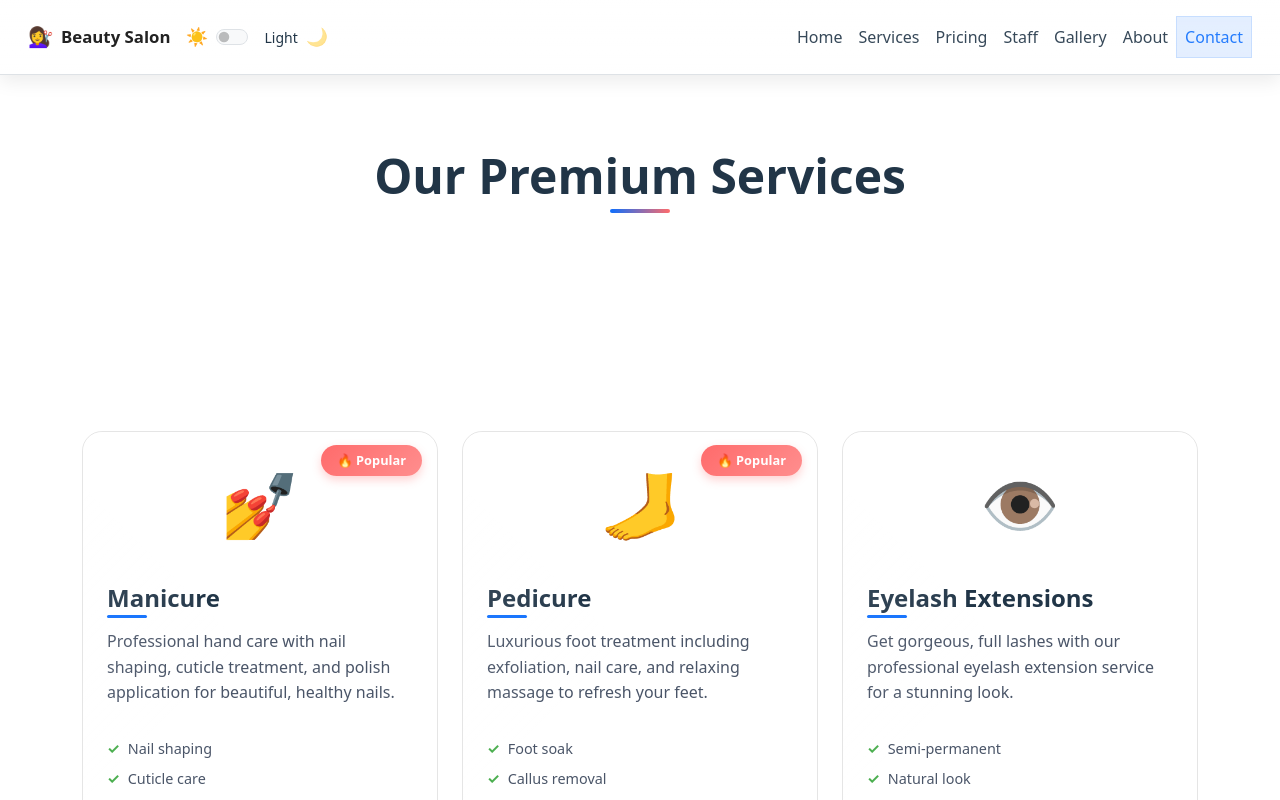
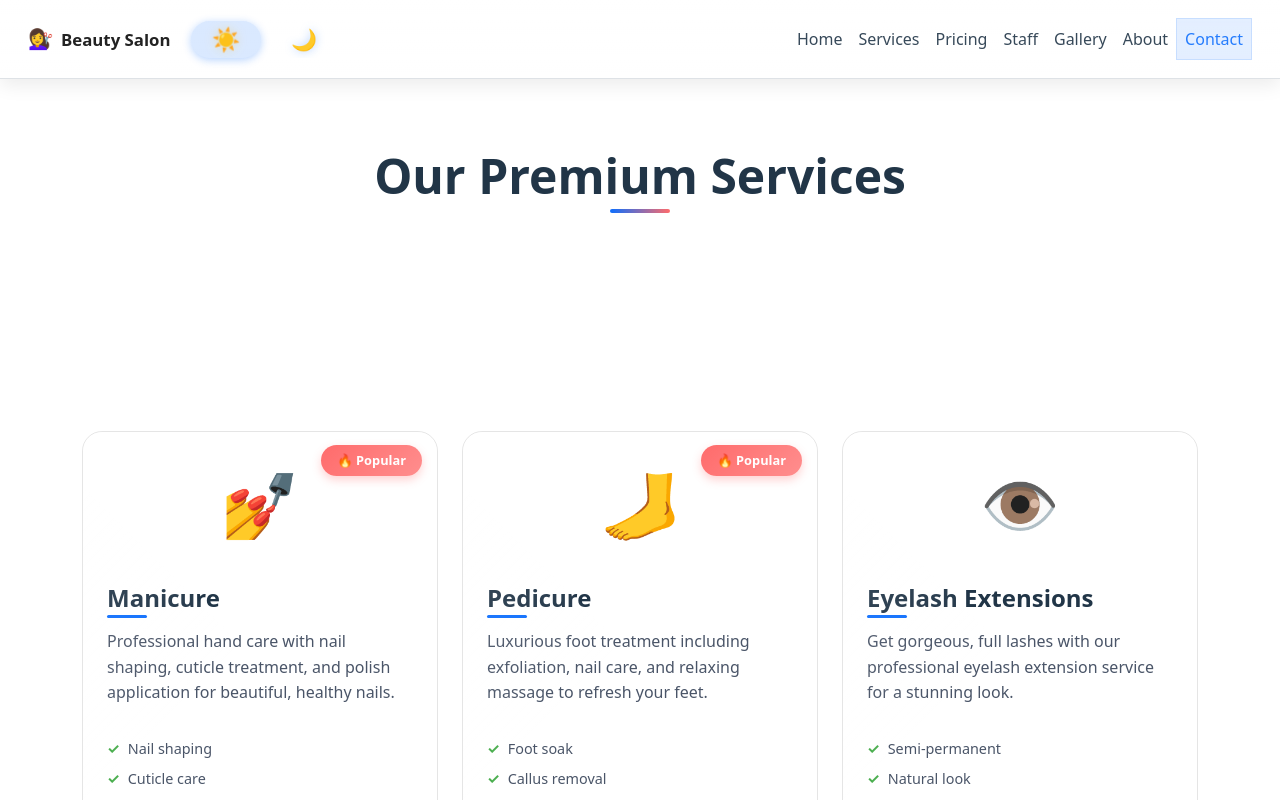
Before and after one commit to Bethelhem-Yirga/beauty-salon1, a React (Vite) app: page /services in a window 1280 px wide. Shown: the top 800 px of the page. Built offline with nearby package versions, Linux system fonts and the light colour scheme.

Commit message:
modify theam toggel

```diff
--- a/src/components/Header.jsx
+++ b/src/components/Header.jsx
@@ -1,5 +1,5 @@
 import React, { useEffect, useState } from 'react'
-import { Navbar, Nav, Container, Form } from 'react-bootstrap'
+import { Navbar, Nav, Container } from 'react-bootstrap'
 import { Link } from 'react-router-dom'
 
 const THEME_KEY = 'glass-theme' // 'dark' or 'light'
@@ -63,8 +63,12 @@ export default function Header() {
     window.matchMedia &&
     window.matchMedia('(prefers-reduced-motion: reduce)').matches
 
-  const toggleTheme = () => {
-    setTheme(prev => (prev === 'dark' ? 'light' : 'dark'))
+  const setLightTheme = () => {
+    setTheme('light')
+  }
+
+  const setDarkTheme = () => {
+    setTheme('dark')
   }
 
   // Don't render theme toggle until mounted to prevent hydration mismatch
@@ -109,60 +113,26 @@ export default function Header() {
           </Navbar.Brand>
 
           <div className="header-controls d-flex align-items-center">
-            {/* Enhanced Theme Toggle */}
-            <Form className="theme-toggle-form me-3" role="group" aria-label="Theme toggle">
-              <div className="d-flex align-items-center">
-                {/* Sun icon for light mode */}
-                <span
-                  className="theme-icon"
-                  aria-hidden="true"
-                  style={{
-                    opacity: theme === 'light' ? 1 : 0.5,
-                    transition: 'opacity 0.2s',
-                    marginRight: '0.5rem'
-                  }}
-                >
-                  ☀️
-                </span>
+            {/* Icon-based Theme Toggle - No Tooltips */}
+            <div className="theme-icons" role="group" aria-label="Theme selector">
+              <button
+                className={`theme-icon-btn ${theme === 'light' ? 'active' : ''}`}
+                onClick={setLightTheme}
+                aria-label="Switch to light theme"
+                aria-pressed={theme === 'light'}
+              >
+                <span className="theme-icon" aria-hidden="true">☀️</span>
+              </button>
 
-                <div className="form-check form-switch my-0">
-                  <input
-                    className="form-check-input"
-                    type="checkbox"
-                    id="themeSwitch"
-                    checked={theme === 'dark'}
-                    onChange={toggleTheme}
-                    aria-checked={theme === 'dark'}
-                    aria-label="Toggle dark theme"
-                    style={{ cursor: 'pointer' }}
-                  />
-                  <label
-                    className="form-check-label small ms-2"
-                    htmlFor="themeSwitch"
-                    style={{ cursor: 'pointer' }}
-                  >
-                    <span className="visually-hidden">
-                      {theme === 'dark' ? 'Dark mode enabled' : 'Light mode enabled'}
-                    </span>
-                    <span aria-hidden="true">
-                      {theme === 'dark' ? 'Dark' : 'Light'}
-                    </span>
-                  </label>
-                </div>
-
-                {/* Moon icon for dark mode */}
-                <span
-                  className="theme-icon ms-2"
-                  aria-hidden="true"
-                  style={{
-                    opacity: theme === 'dark' ? 1 : 0.5,
-                    transition: 'opacity 0.2s'
-                  }}
-                >
-                  🌙
-                </span>
-              </div>
-            </Form>
+              <button
+                className={`theme-icon-btn ${theme === 'dark' ? 'active' : ''}`}
+                onClick={setDarkTheme}
+                aria-label="Switch to dark theme"
+                aria-pressed={theme === 'dark'}
+              >
+                <span className="theme-icon" aria-hidden="true">🌙</span>
+              </button>
+            </div>
 
             <Navbar.Toggle aria-controls="main-nav" />
           </div>
--- a/src/index.css
+++ b/src/index.css
@@ -1919,3 +1919,283 @@ html {
     box-shadow: none !important;
   }
 }
+/* Theme Icons Styles - No Tooltips */
+
+.theme-icons {
+  display: flex;
+  align-items: center;
+  gap: 0.5rem;
+  padding: 0.3rem;
+}
+
+.theme-icon-btn {
+  background: transparent;
+  border: none;
+  padding: 0.5rem 0.5rem;
+  border-radius: 30px;
+  cursor: pointer;
+  display: flex;
+  align-items: center;
+  justify-content: center;
+  transition: all 0.3s cubic-bezier(0.68, -0.55, 0.265, 1.55);
+  position: relative;
+  overflow: hidden;
+  min-width: 70px;
+}
+
+/* Button hover effect */
+.theme-icon-btn::before {
+  content: '';
+  position: absolute;
+  top: 50%;
+  left: 50%;
+  width: 0;
+  height: 0;
+  border-radius: 50%;
+  background: var(--theme-icon-ripple);
+  transform: translate(-50%, -50%);
+  transition: width 0.4s ease, height 0.4s ease;
+  z-index: 0;
+}
+
+.theme-icon-btn:hover::before {
+  width: 150px;
+  height: 150px;
+}
+
+.theme-icon-btn:active::before {
+  background: var(--theme-icon-ripple-active);
+}
+
+/* Active state */
+.theme-icon-btn.active {
+  background: var(--theme-icon-active-bg);
+  box-shadow: 0 2px 8px var(--theme-icon-active-shadow);
+}
+
+.theme-icon-btn.active .theme-icon {
+  transform: scale(1.1);
+}
+
+/* Icon styling */
+.theme-icon {
+  font-size: 1.3rem;
+  display: inline-block;
+  transition: all 0.3s ease;
+  filter: drop-shadow(0 2px 4px var(--shadow-color));
+  position: relative;
+  z-index: 1;
+}
+
+/* Individual icon animations */
+.theme-icon-btn:first-child .theme-icon {
+  animation: sunGlow 3s ease-in-out infinite;
+}
+
+.theme-icon-btn:last-child .theme-icon {
+  animation: moonGlow 3s ease-in-out infinite;
+}
+
+@keyframes sunGlow {
+  0%, 100% {
+    filter: drop-shadow(0 0 5px rgba(255, 193, 7, 0.3));
+  }
+  50% {
+    filter: drop-shadow(0 0 15px rgba(255, 193, 7, 0.6));
+  }
+}
+
+@keyframes moonGlow {
+  0%, 100% {
+    filter: drop-shadow(0 0 5px rgba(13, 110, 253, 0.3));
+  }
+  50% {
+    filter: drop-shadow(0 0 15px rgba(13, 110, 253, 0.6));
+  }
+}
+
+/* Click animation */
+.theme-icon-btn:active {
+  transform: scale(0.95);
+}
+
+.theme-icon-btn:active .theme-icon {
+  animation: iconPop 0.3s ease;
+}
+
+@keyframes iconPop {
+  0%, 100% {
+    transform: scale(1);
+  }
+  50% {
+    transform: scale(1.3);
+  }
+}
+
+/* Theme Variables */
+:root {
+  /* Light theme */
+  --theme-icons-bg: rgba(255, 255, 255, 0.9);
+  --theme-icons-border: rgba(0, 0, 0, 0.1);
+  --theme-icons-hover-bg: rgba(255, 255, 255, 1);
+  --theme-icons-hover-border: rgba(0, 0, 0, 0.2);
+  --theme-icon-active-bg: rgba(13, 110, 253, 0.15);
+  --theme-icon-active-shadow: rgba(13, 110, 253, 0.3);
+  --theme-icon-ripple: rgba(13, 110, 253, 0.1);
+  --theme-icon-ripple-active: rgba(13, 110, 253, 0.2);
+}
+
+/* Dark theme */
+.theme-dark {
+  --theme-icons-bg: rgba(45, 45, 45, 0.9);
+  --theme-icons-border: rgba(255, 255, 255, 0.15);
+  --theme-icons-hover-bg: rgba(55, 55, 55, 1);
+  --theme-icons-hover-border: rgba(255, 255, 255, 0.25);
+  --theme-icon-active-bg: rgba(110, 168, 254, 0.2);
+  --theme-icon-active-shadow: rgba(110, 168, 254, 0.3);
+  --theme-icon-ripple: rgba(110, 168, 254, 0.15);
+  --theme-icon-ripple-active: rgba(110, 168, 254, 0.25);
+}
+
+/* Header controls alignment */
+.header-controls {
+  gap: 1rem;
+}
+
+/* Responsive adjustments */
+@media (max-width: 768px) {
+  .theme-icons {
+    gap: 0.3rem;
+    padding: 0.2rem;
+  }
+
+  .theme-icon-btn {
+    padding: 0.3rem 0.8rem;
+    min-width: 50px;
+  }
+
+  .theme-icon {
+    font-size: 1.1rem;
+  }
+}
+
+@media (max-width: 575.98px) {
+  .theme-icons {
+    background: transparent;
+    border: none;
+    box-shadow: none;
+    padding: 0;
+  }
+
+  .theme-icons:hover {
+    background: transparent;
+    transform: none;
+  }
+
+  .theme-icon-btn {
+    padding: 0.3rem 0.5rem;
+    min-width: auto;
+  }
+
+  .theme-icon {
+    font-size: 1rem;
+  }
+
+  .theme-icon-btn.active {
+    background: var(--theme-icon-active-bg);
+    border-radius: 20px;
+  }
+}
+
+/* Focus states for accessibility */
+.theme-icon-btn:focus-visible {
+  outline: 2px solid var(--theme-icon-active-bg);
+  outline-offset: 2px;
+  border-radius: 30px;
+}
+
+/* Reduced motion preferences */
+@media (prefers-reduced-motion: reduce) {
+  .theme-icons,
+  .theme-icon-btn,
+  .theme-icon,
+  .theme-icon-btn::before {
+    animation: none !important;
+    transition: none !important;
+  }
+
+  .theme-icon-btn:hover {
+    transform: none;
+  }
+
+  .theme-icon-btn:active {
+    transform: none;
+  }
+
+  .theme-icon-btn:active .theme-icon {
+    animation: none;
+  }
+}
+
+/* Loading state */
+.theme-icons.loading {
+  opacity: 0.5;
+  pointer-events: none;
+}
+
+.theme-icons.loading .theme-icon {
+  animation: loadingPulse 1.5s ease infinite;
+}
+
+@keyframes loadingPulse {
+  0%, 100% {
+    opacity: 1;
+  }
+  50% {
+    opacity: 0.5;
+  }
+}
+
+/* Optional: Add a subtle slide animation when theme changes */
+.theme-icons {
+  animation: slideIn 0.3s ease;
+}
+
+@keyframes slideIn {
+  from {
+    opacity: 0;
+    transform: translateX(-10px);
+  }
+  to {
+    opacity: 1;
+    transform: translateX(0);
+  }
+}
+
+/* Active button indicator */
+.theme-icon-btn.active {
+  position: relative;
+}
+
+.theme-icon-btn.active::after {
+  content: '';
+  position: absolute;
+  bottom: -2px;
+  left: 20%;
+  width: 60%;
+  height: 2px;
+  background: var(--theme-icon-active-bg);
+  border-radius: 2px;
+  animation: indicatorSlide 0.3s ease;
+}
+
+@keyframes indicatorSlide {
+  from {
+    width: 0;
+    left: 50%;
+  }
+  to {
+    width: 60%;
+    left: 20%;
+  }
+}
```
